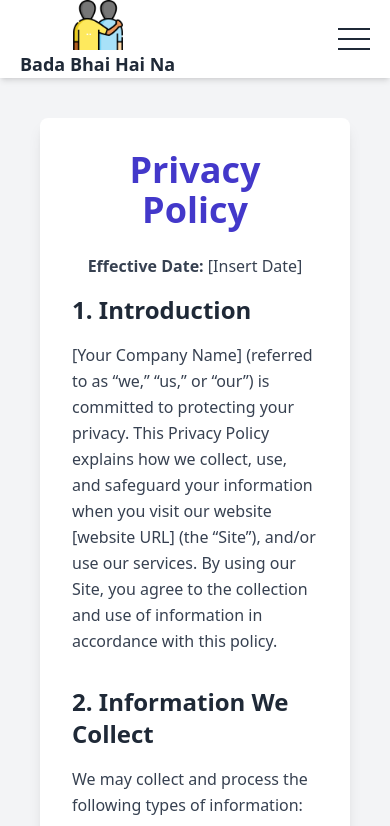
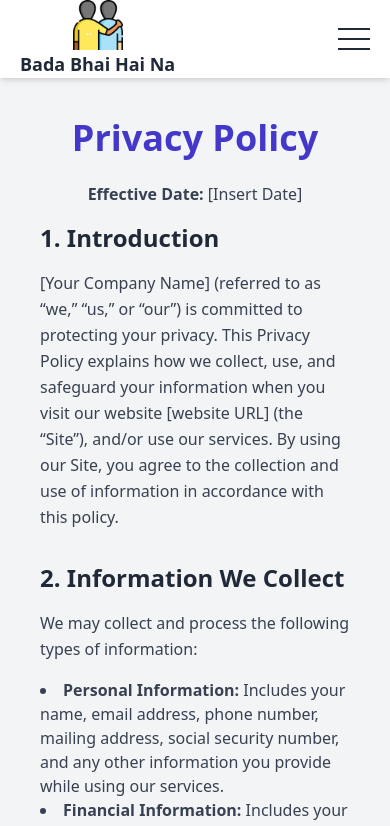
Before and after one commit to Mayank-rj/badabhaihaina, a React (Vite) app: page /privacy-policy in a window 390 px wide. Shown: the top 826 px of the page. Built offline with nearby package versions, Linux system fonts and the light colour scheme.

Commit message:
policy width chnaged

```diff
--- a/src/Pages/Policy/Policy.jsx
+++ b/src/Pages/Policy/Policy.jsx
@@ -7,8 +7,8 @@ const PrivacyPolicy = () => {
   const contactAddress = "[your physical address]";
 
   return (
-    <div className="p-10 bg-gray-100">
-      <div className="max-w-5xl mx-auto bg-white p-8 shadow-lg rounded-lg">
+    <div className="p-10 bg-gray-100 min-h-screen">
+      <div className="md:max-w-5xl md:mx-auto md:bg-white md:p-8 md:shadow-lg md:rounded-lg">
         <h1 className="text-4xl font-bold text-indigo-700 mb-6 text-center">
           Privacy Policy
         </h1>
```
